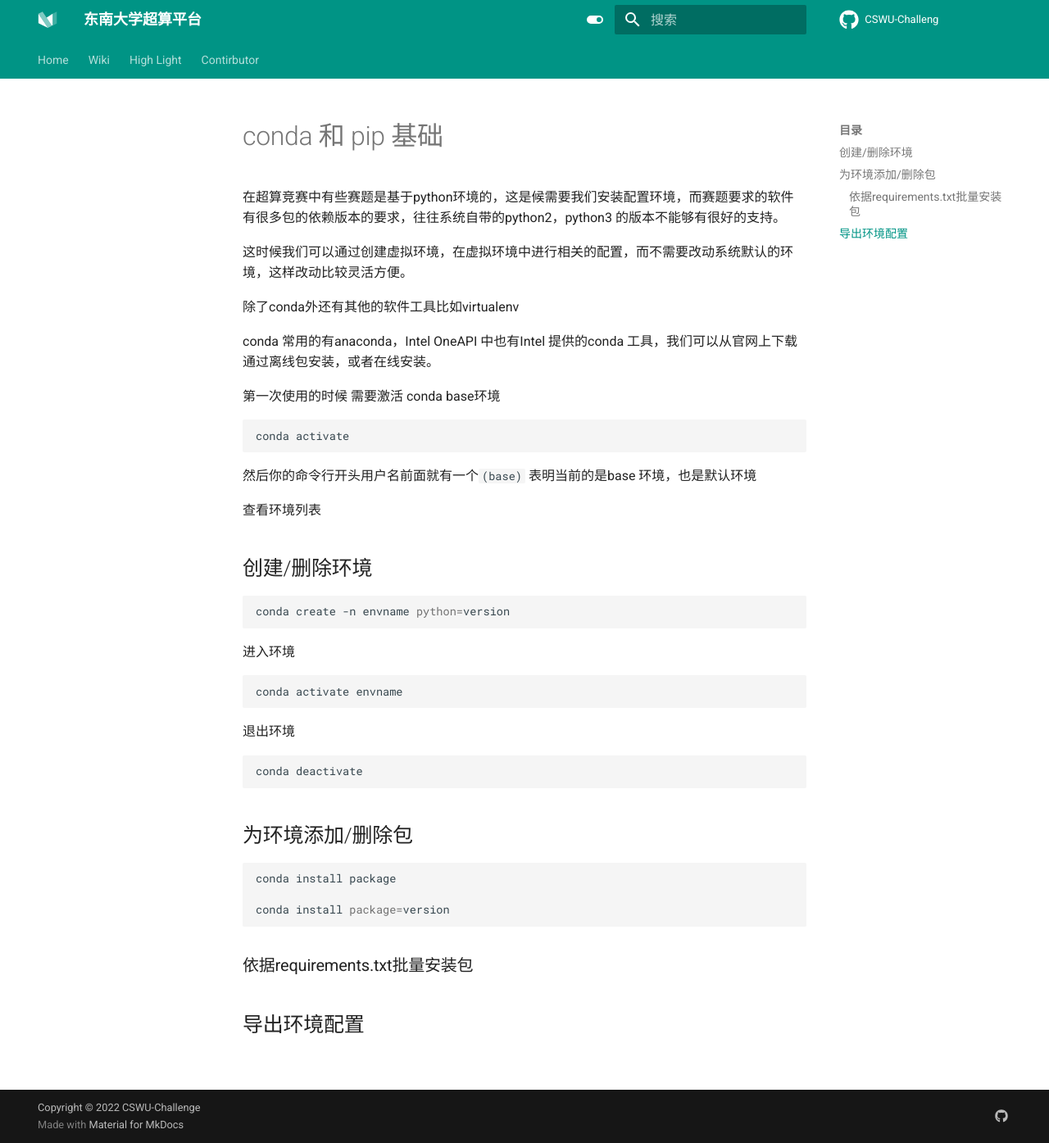
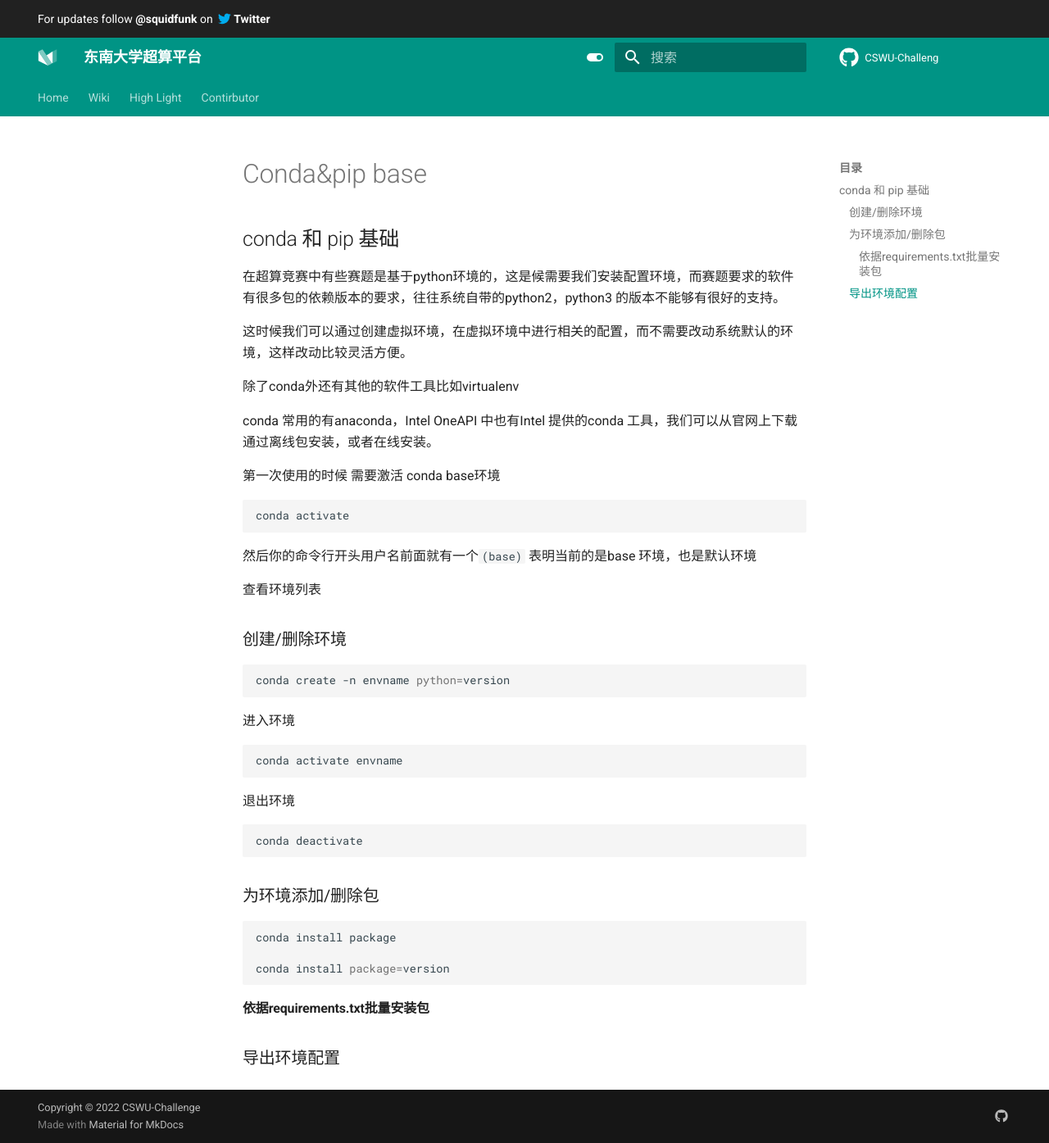
Before and after one commit to CSWU-Challenge/CSWU-Challenge.github.io, an MkDocs documentation site: the page built from docs/wiki/conda&pip_base.md, in a window 1280 px wide and 1395 px high. Shown: the whole window at 82% size. Built offline with MkDocs 1.6.1 and Material for MkDocs 9.7.7, drawn with Linux system fonts in a browser that asks for light colours; comment, search, counter and statistics services are not loaded.

Commit message:
Update conda&pip_base.md

````diff
--- a/docs/wiki/conda&pip_base.md
+++ b/docs/wiki/conda&pip_base.md
@@ -18,7 +22,7 @@ conda activate
 
 查看环境列表
 
-## 创建/删除环境
+### 创建/删除环境
 
 ```bash
 conda create -n envname python=version
@@ -36,7 +40,7 @@ conda activate envname
 conda deactivate
 ```
 
-## 为环境添加/删除包
+### 为环境添加/删除包
 
 ```bash
 conda install package
@@ -46,6 +50,6 @@ conda install package=version
 
 
 
-### 依据requirements.txt批量安装包
+#### 依据requirements.txt批量安装包
 
-## 导出环境配置
+### 导出环境配置
````
Also changed, not shown: other parts of docs/wiki/conda&pip_base.md (+5 -1 lines).
